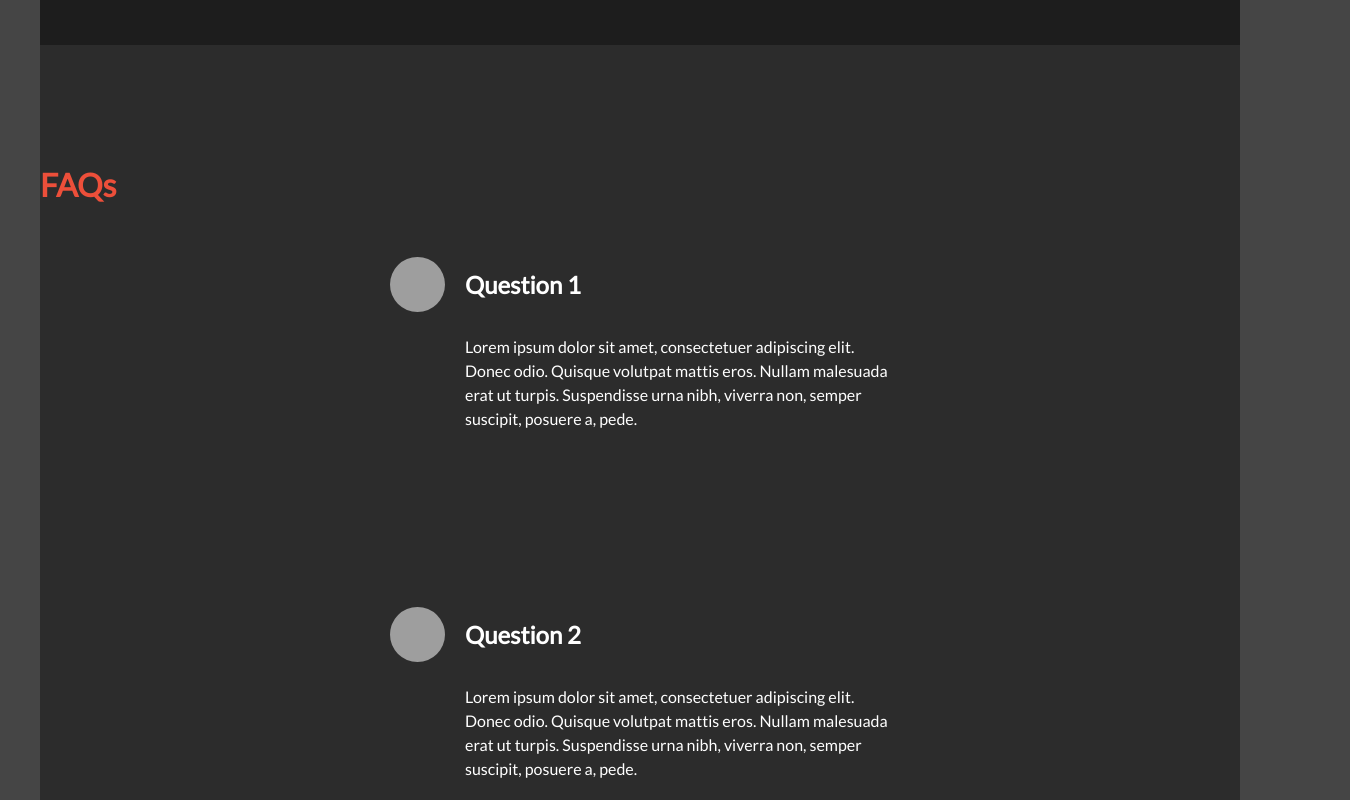
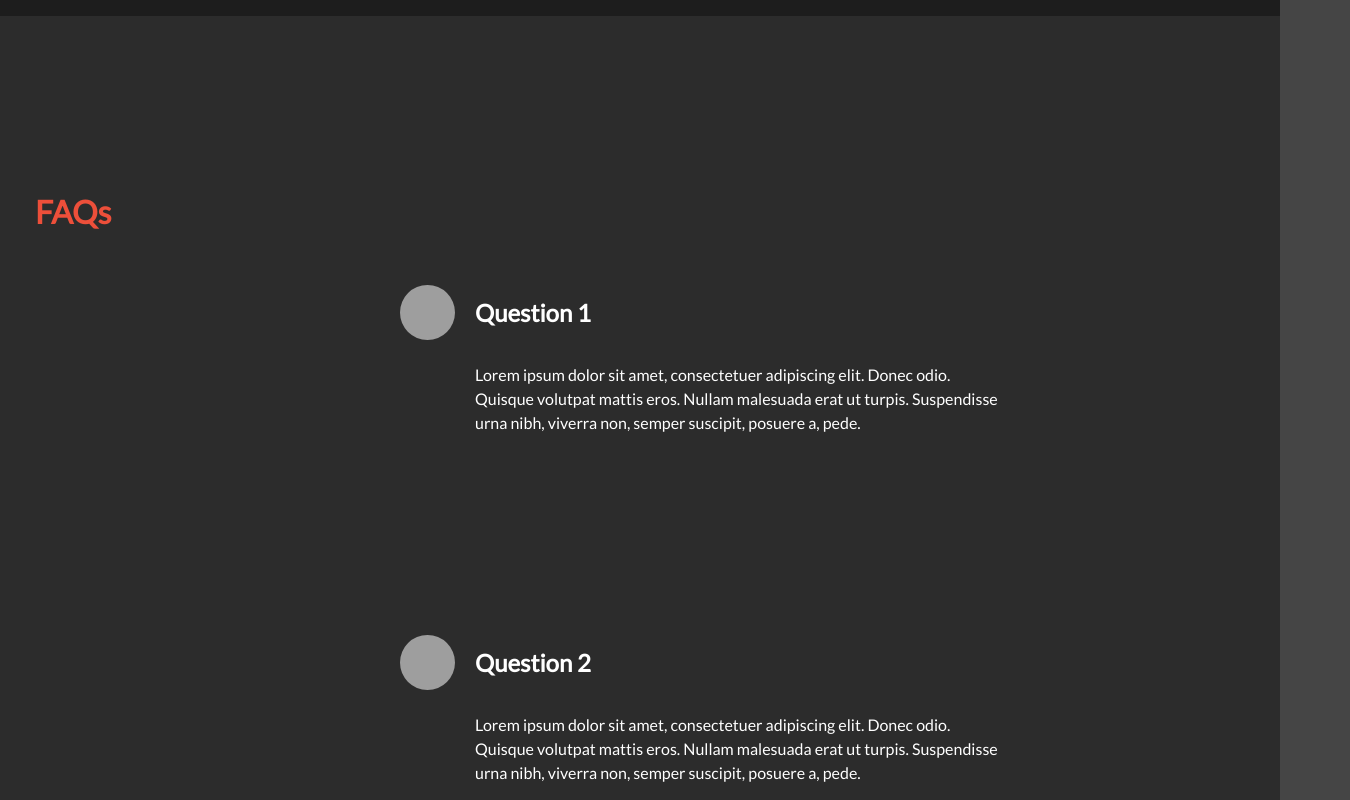
Before and after one commit to Team-25/Mynd, a React (Create React App) app in the folder Frontend/mynd/: page / in a window 1280 px wide. Shown: the part 1660-2460 px from the top of the page, 1350 px wide, since content can reach past the window. Built offline with nearby package versions, Linux system fonts and the light colour scheme; grey boxes are pictures that could not be loaded.

Commit message:
[update] Updated FAQ structure and syling

```diff
--- a/Frontend/mynd/src/App.scss
+++ b/Frontend/mynd/src/App.scss
@@ -10,7 +10,7 @@
 $primary: white;
 $background: #2c2c2c;
 $dividerColor: black;
-$stripeWidth: 1200px;
+$stripeWidth: 100%;
 
 .App {
   text-align: center;
--- a/Frontend/mynd/src/components/Homepage/Banner/Banner.scss
+++ b/Frontend/mynd/src/components/Homepage/Banner/Banner.scss
@@ -9,7 +9,6 @@ $stripeWidth: 1200px;
     height: 100vh;
     position: relative;
     overflow: hidden;
-    border-bottom: 5px solid $dividerColor;
 
     img {
       height: 100%;
--- a/Frontend/mynd/src/components/Homepage/FAQs/FAQs.scss
+++ b/Frontend/mynd/src/components/Homepage/FAQs/FAQs.scss
@@ -5,10 +5,10 @@ $stripeWidth: 1200px;
 $paragraphLineHeight: 24px;
 
 .FAQSegment-container {
-    max-width: 500px;
+    width: 600px;
     min-height: 300px;
     padding: 25px;
-    margin: 0 auto;
+
 
     h2 {
         padding-left: 20px;
@@ -31,7 +31,19 @@ $paragraphLineHeight: 24px;
 }
 
 .faqs-container {
+    display: flex;
+    flex-direction: column;
+    justify-content: center;
+    padding: 35px;
+
+
     h1 {
         color: #ed4f3a;
+        width: 100%;
+    }
+
+    .question-container {
+        width: 600px;
+        margin: 0 auto;
     }
 }
--- a/Frontend/mynd/src/components/Homepage/FAQs/FAQs.tsx
+++ b/Frontend/mynd/src/components/Homepage/FAQs/FAQs.tsx
@@ -26,7 +26,9 @@ const FAQs = (props: IProps) => {
     return (
         <div className="faqs-container container">
             <h1>FAQs</h1>
+            <div className="question-container">
             {questions.map((q) => <FAQSegment question={q.question} answer={q.answer} />)}
+            </div>
         </div>
     )
 }
```
